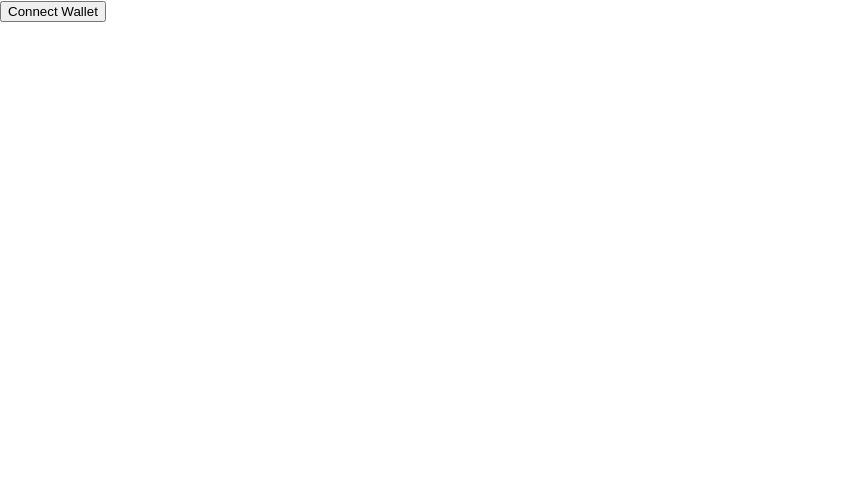
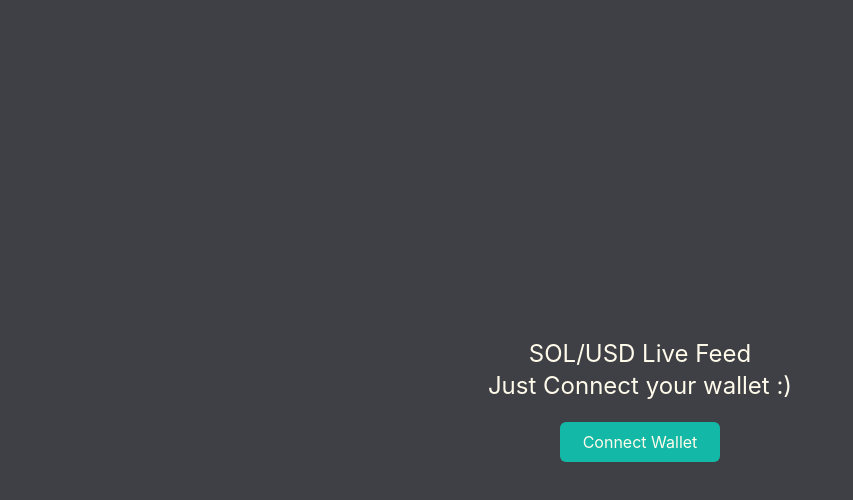
Before and after one commit to AnoyRC/data-feed-dapp, a React (Create React App) app in the folder frontend/: page / in a window 1280 px wide. Shown: the top 500 px of the page, without its empty margins (0-853 px from the left). Built offline with nearby package versions, Linux system fonts and the light colour scheme; what @solana/web3.js would draw is missing.

Commit message:
Some Designing and finalizing

```diff
--- a/frontend/package.json
+++ b/frontend/package.json
@@ -40,6 +40,7 @@
     "@project-serum/anchor": "^0.26.0",
     "@solana/web3.js": "^1.73.0",
     "assert": "^2.0.0",
-    "buffer": "^6.0.3"
+    "buffer": "^6.0.3",
+    "tailwindcss": "^3.2.4"
   }
 }
--- a/frontend/src/App.js
+++ b/frontend/src/App.js
@@ -10,7 +10,7 @@ window.Buffer = Buffer;
 
 var dps = [];
 var xVal = dps.length + 1;
-var yVal = 15;
+var yVal = 0;
 
 const CHAINLINK_FEED = "EpFp9mhi9cvZL9Lp59S1mt2twv2dtZGgFUvZEQMZ9Ra8"
 const CHAINLINK_PROGRAM_ID = "cjg3oHmg9uuPsP8D6g29NWvhySJkdYdAo9D25PRbKXJ"
@@ -23,7 +23,7 @@ const opts = {
 
 const options = {
   title :{
-    text: "Dynamic Line Chart"
+    text: ""
   },
   data: [{
     type: "line",
@@ -90,7 +90,7 @@ const App = () => {
     dataFeed.onRound(feedAddress, (event) => {
       yVal = event.answer.toNumber()/100000000
     })
-    console.log(yVal)
+
     dps.push({x: xVal, y: yVal})
     xVal++;
     if (dps.length > 10 ) {
@@ -98,20 +98,27 @@ const App = () => {
 		}
     setUpdate(false)
     await new Promise(getFeed)
-
-
   }
 
 
 
   const renderNotConnectedContainer = () => {
-    return <button onClick={connectWallet}> Connect Wallet </button>
+    return <div className="bg-zinc-700 h-screen w-screen flex flex-col justify-center">
+      <h1 className=" text-amber-50 self-center text-center mb-5 text-2xl">SOL/USD Live Feed <br /> Just Connect your wallet :)</h1>
+      <button className="bg-teal-500 rounded-md text-amber-50 h-10 w-40 self-center" onClick={connectWallet}> Connect Wallet </button>
+      </div>
   }
 
   const renderConnectedContainer = () => {
-    return <div>
-      {update && <CanvasJSChart options = {options} />}
-      {!update && <CanvasJSChart options = {options} />}
+    return <div className="bg-zinc-700 h-screen w-screen flex flex-col justify-center">
+      <h1 className=" text-amber-50 self-center text-center mb-5 text-2xl">SOL/USD Live Feed</h1>
+      <div className="bg-slate-500 rounded-2xl w-4/6 h-3/6 self-center flex flex-col justify-center">
+        <div className="self-center w-11/12 h-10/12">
+          {update && yVal!==0 && <CanvasJSChart options = {options} />}
+          {!update && yVal!==0 && <CanvasJSChart options = {options} />}
+        </div>
+      </div>
+      <h1 className=" text-amber-50 self-center text-center mb-5 text-2xl mt-5"> {yVal === 0 ? 'Initializing...' : `1 SOL = ${yVal} USD`}</h1>
     </div>
   }
 
--- a/frontend/src/index.css
+++ b/frontend/src/index.css
@@ -1,3 +1,7 @@
+@tailwind base;
+@tailwind components;
+@tailwind utilities;
+
 body {
   margin: 0;
   font-family: -apple-system, BlinkMacSystemFont, 'Segoe UI', 'Roboto', 'Oxygen',
--- /dev/null
+++ b/frontend/tailwind.config.js
@@ -0,0 +1,10 @@
+/** @type {import('tailwindcss').Config} */
+module.exports = {
+  content: [
+    "./src/**/*.{js,jsx,ts,tsx}",
+  ],
+  theme: {
+    extend: {},
+  },
+  plugins: [],
+}
```
Also changed, not shown: 1 other file (tests, documents, lock files or other folders).
